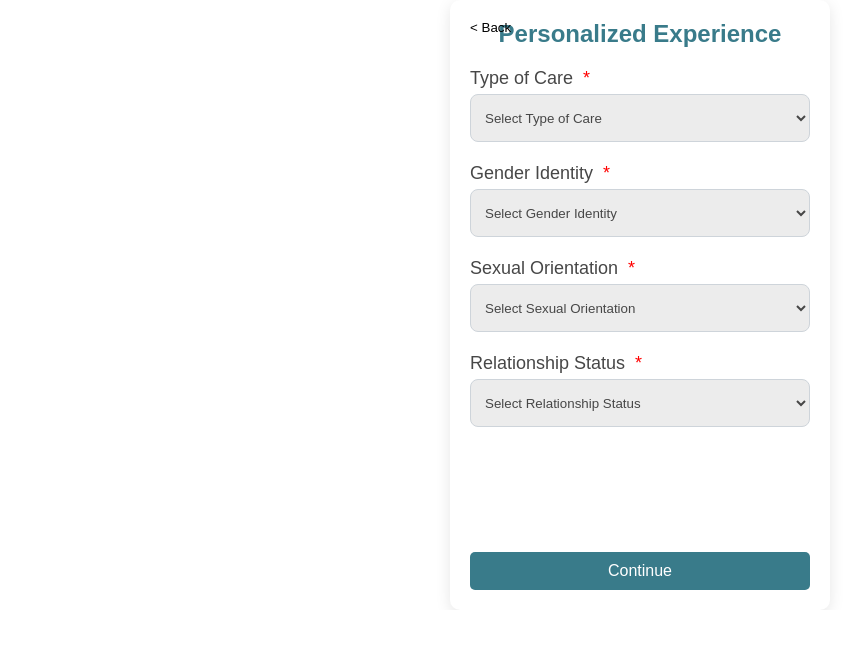
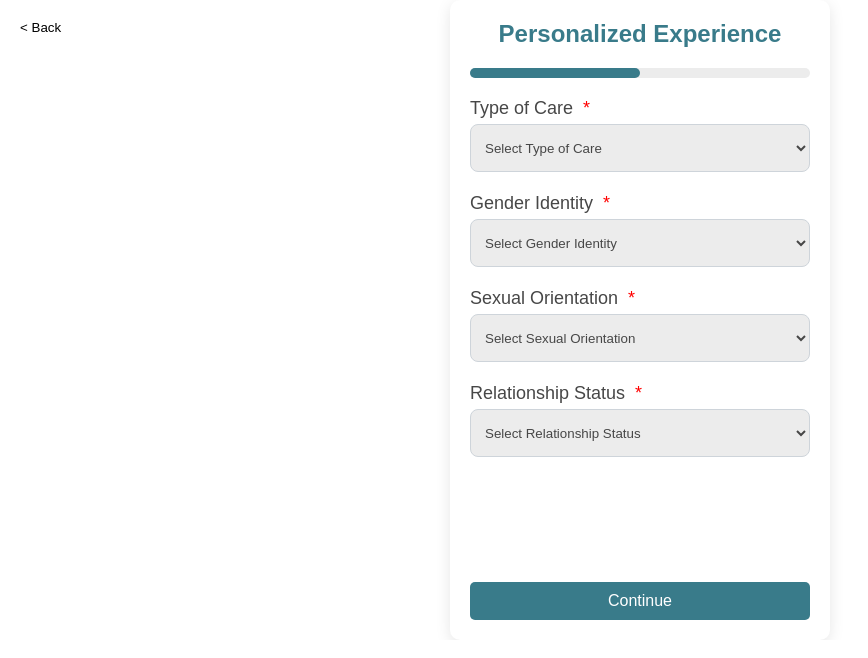
Before and after one commit to BigDataForSanDiego/Team-124, a Next.js app in the folder hackathon/: page /experience in a window 1280 px wide. Shown: the top 658 px of the page, without its empty margins (0-868 px from the left). Built offline with nearby package versions, Linux system fonts and the light colour scheme.

Commit message:
styling checkboxes

```diff
--- a/hackathon/pages/styles/Questionnaire.module.css
+++ b/hackathon/pages/styles/Questionnaire.module.css
@@ -1,52 +1,75 @@
 /* src/styles/Questionnaire.module.css */
 
 .container {
-  max-width: 380px; /* Width of the container */
+  max-width: 380px;
   margin: 0 auto;
   padding: 20px;
-  background-color: white; /* White background for the form */
-  border-radius: 10px; /* Rounded corners */
-  box-shadow: 0 4px 15px rgba(0, 0, 0, 0.1); /* Subtle shadow */
-  position: relative; /* Added for absolute positioning of back button */
+  background-color: white;
+  border-radius: 10px;
+  box-shadow: 0 4px 15px rgba(0, 0, 0, 0.1);
 }
 
 .title {
   text-align: center;
   margin-bottom: 20px;
   font-size: 24px;
-  color: #397B8A; /* Title color */
-  font-family: 'Montserrat', sans-serif; /* Font family */
+  color: #397B8A;
 }
 
 .header {
-  font-family: 'Montserrat', sans-serif; /* Font family */
-  font-size: 18px; /* Font size */
-  color: #474747; /* Header color */
-  margin-top: 10px; /* Less spacing above the headers */
-  margin-bottom: 5px; /* Space between header and input */
+  font-size: 18px;
+  color: #474747;
+  margin-top: 10px;
+  margin-bottom: 5px;
 }
 
-.input {
-  background-color: #ECECEC; /* Light gray background for input boxes */
-  border-radius: 8px; /* Rounded corners with 8px radius */
-  border: 1px solid #ced4da; /* Light border color */
-  height: 48px; /* Height of the input box */
-  width: 100%; /* Full width */
-  padding: 0 10px; /* Add padding for better text alignment */
-  margin-bottom: 11px; /* Gap between inputs */
-  font-family: 'Montserrat', sans-serif; /* Montserrat font for input */
-  color: #474747; /* Font color for input */
+.input, .dropdown { /* Combine styles for input and dropdown */
+  background-color: #ECECEC;
+  border-radius: 8px;
+  border: 1px solid #ced4da;
+  height: 48px;
+  width: 100%;
+  padding: 0 10px;
+  margin-bottom: 11px;
+  color: #474747;
+  font-family: 'Montserrat', sans-serif; /* Apply Montserrat font */
 }
 
-/* Prevent background color change on focus */
-.input:focus,
-.input:valid {
-  background-color: #ECECEC; /* Keep the same background color */
-  border-color: #80bdff; /* Change border color on focus */
-  box-shadow: 0 0 0 0.2rem rgba(0, 123, 255, 0.25); /* Add focus shadow */
+.input:focus, .dropdown:focus {
+  border-color: #80bdff;
+  box-shadow: 0 0 0 0.2rem rgba(0, 123, 255, 0.25);
 }
 
+.continueButton {
+  background-color: #397B8A;
+  color: white;
+  border: none;
+  padding: 10px 20px;
+  border-radius: 5px;
+  width: 100%;
+  font-size: 16px;
+  margin-top: 114px;
+}
 
+.asterisk {
+  color: red;
+  margin-left: 5px;
+}
+
+.backButton {
+  background: none;
+  border: none;
+  cursor: pointer;
+  position: absolute;
+  top: 20px;
+  left: 20px;
+  z-index: 10;
+}
+
+.backIcon {
+  width: 24px;
+  height: 24px;
+}
 .continueButton {
   background-color: #397B8A; /* Continue button background color */
   color: white; /* Continue button text color */
@@ -54,28 +77,54 @@
   padding: 10px 20px; /* Padding for the continue button */
   border-radius: 5px; /* Rounded corners */
   width: 100%; /* Full width for mobile compatibility */
-  font-family: 'Montserrat', sans-serif; /* Font family */
+  font-family: 'Montserrat', sans-serif; /* Montserrat font for button */
   font-size: 16px; /* Adjust font size if needed */
   margin-top: 114px; /* Set the gap above the continue button */
 }
 
-.asterisk {
-  color: red; /* Color for the asterisk */
-  margin-left: 5px; /* Space between label and asterisk */
+
+.progressBarContainer {
+  width: 100%; /* Full width of the container */
+  background-color: #ececec; /* Background color of the progress bar */
+  border-radius: 5px; /* Rounded corners */
+  height: 10px; /* Height of the progress bar */
+  margin-bottom: 20px; /* Space below the progress bar */
 }
 
-.backButton {
-  background: none; /* No background */
-  border: none; /* No border */
-  cursor: pointer; /* Pointer cursor */
-  position: absolute; /* Position in the top left */
-  top: 20px; /* Adjust as needed */
-  left: 20px; /* Adjust as needed */
-  z-index: 10; /* Ensure it's above other content */
+.progressBar {
+  height: 100%; /* Fill the height of the container */
+  background-color: #397B8A; /* Progress color */
+  border-radius: 5px; /* Rounded corners */
 }
 
-.backButton svg {
-  width: 24px; /* Size of the arrow */
-  height: 24px; /* Size of the arrow */
-  fill: #474747; /* Color of the arrow */
+/* src/styles/Questionnaire.module.css */
+
+/* Styles for the checkbox container */
+.checkbox {
+  display: flex; /* Use flexbox for alignment */
+  align-items: center; /* Center align items */
+  margin-bottom: 10px; /* Space between each checkbox */
+  margin-top: 10px;
 }
+
+/* Styles for the checkbox label */
+.checkboxLabel {
+  margin-left: 8px; /* Space between checkbox and label */
+  display: inline-flex; /* Align text */
+  align-items: center; /* Center text vertically */
+  font-family: 'Montserrat', sans-serif;
+}
+
+/* Style for the checkbox input */
+.checkbox input[type='checkbox'] {
+  width: 22px; /* Size of the checkbox */
+  height: 22px; /* Size of the checkbox */
+  border-radius: 4px; /* Rounded corners */
+  border: 2px solid #474747; /* Border color */
+  cursor: pointer; /* Pointer on hover */
+}
+
+.optionText {
+  font-size: 18px; /* Adjust the size as needed */
+  font-family: 'Montserrat', sans-serif; /* Ensure it's using Montserrat */
+}
--- a/hackathon/pages/styles/globals.css
+++ /dev/null
@@ -1,35 +0,0 @@
-/* Reset default styles */
-* {
-    margin: 0;
-    padding: 0;
-    box-sizing: border-box;
-  }
-
-  body {
-    font-family: 'Montserrat', sans-serif;
-    background-color: #f8f9fa; /* Light background */
-    color: #212529; /* Dark text color */
-    line-height: 1.6; /* Improved readability */
-  }
-
-  a {
-    color: #397B8A; /* Link color */
-    text-decoration: none; /* Remove underline */
-  }
-
-  a:hover {
-    text-decoration: underline; /* Underline on hover */
-  }
-
-  /* Utility classes */
-  .text-center {
-    text-align: center;
-  }
-
-  .mt-20 {
-    margin-top: 20px;
-  }
-
-  .p-10 {
-    padding: 10px;
-  }
```
